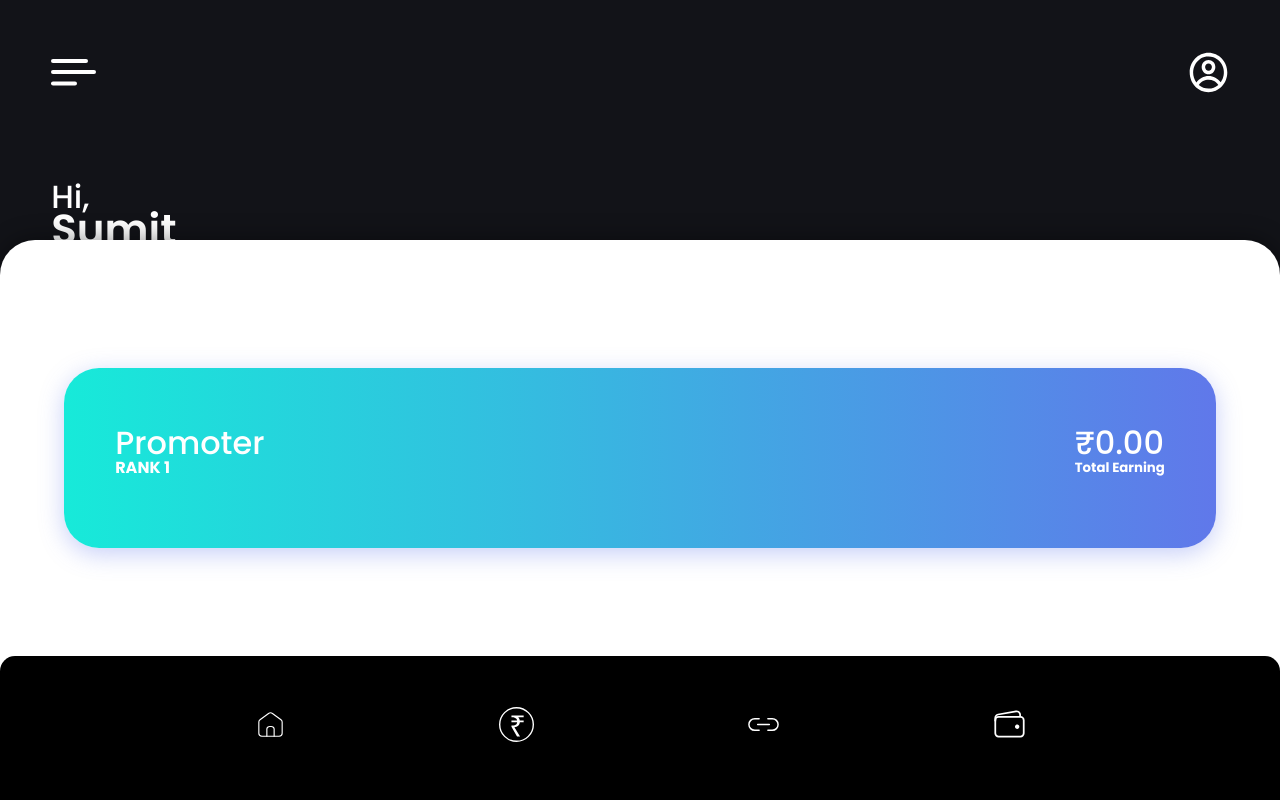
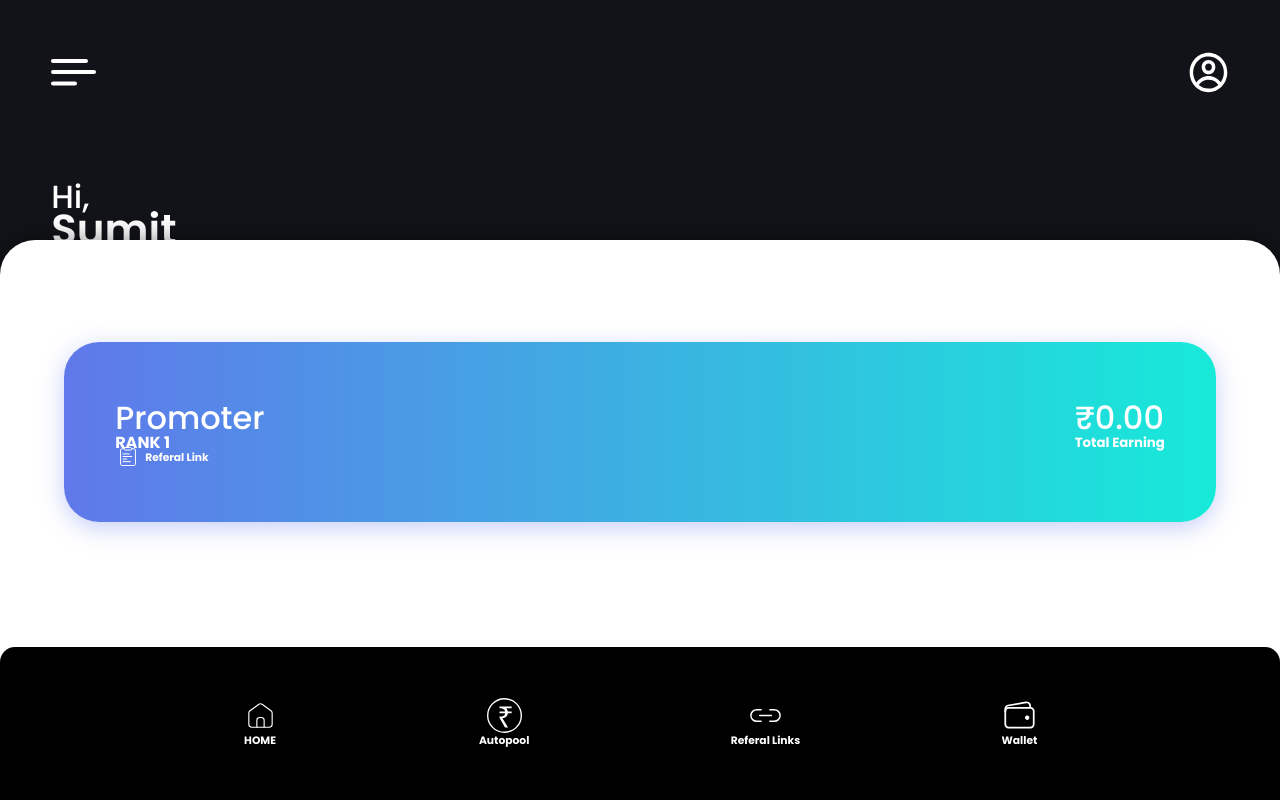
Before and after one commit to Sumit-web1/K9, a React (Create React App) app: page /home in a window 1280 px wide. Shown: the top 800 px of the page. Built offline with nearby package versions, Linux system fonts and the light colour scheme; a web font is replaced by a local one.

Commit message:
Bottom nav Update

```diff
--- a/src/Components/BottomNav.jsx
+++ b/src/Components/BottomNav.jsx
@@ -5,32 +5,44 @@ import { Link } from 'react-router-dom'
 function BottomNav() {
     return (
         <div className='bottomNav'>
-            <Link to={'/home'}>
+            <Link to={'/home'} className='bottom-btn'>
                 <svg xmlns="http://www.w3.org/2000/svg" width="46" height="41" viewBox="0 0 46 41" fill="none">
                     <path d="M11.7548 35.875C9.49692 35.875 7.6665 34.2008 7.6665 32.1337V17.097C7.6665 15.9609 8.23192 14.8847 9.19984 14.1757L20.4449 5.94498C21.1634 5.41469 22.067 5.12451 22.9998 5.12451C23.9327 5.12451 24.8363 5.41469 25.5548 5.94498L36.7979 14.1757C37.7678 14.8847 38.3332 15.9609 38.3332 17.097V32.1337C38.3332 34.2008 36.5028 35.875 34.2449 35.875H11.7548Z" stroke="white" stroke-width="1.5" stroke-linecap="round" stroke-linejoin="round" />
                     <path d="M18.208 35.875V26.4792C18.208 25.573 18.6119 24.704 19.3308 24.0632C20.0497 23.4225 21.0247 23.0625 22.0413 23.0625H23.958C24.9747 23.0625 25.9497 23.4225 26.6686 24.0632C27.3875 24.704 27.7913 25.573 27.7913 26.4792V35.875" stroke="white" stroke-width="1.5" stroke-linecap="round" stroke-linejoin="round" />
                 </svg>
+                <h6>
+                    HOME
+                </h6>
             </Link>
 
-            <Link to={"/autopool"}>
+            <Link to={"/autopool"} className='bottom-btn'>
                 <svg width="38" height="38" viewBox="0 0 38 38" fill="none" xmlns="http://www.w3.org/2000/svg">
                     <circle cx="19" cy="19" r="18.25" stroke="white" stroke-width="1.5" />
                     <path d="M19.576 32L13.528 21.44V20.032H14.232C15.3627 20.032 16.312 19.9253 17.08 19.712C17.8693 19.4987 18.488 19.1467 18.936 18.656C19.384 18.1653 19.6507 17.4933 19.736 16.64H13.528V14.592H19.704C19.5547 13.8027 19.256 13.1627 18.808 12.672C18.36 12.16 17.752 11.7867 16.984 11.552C16.2373 11.3173 15.32 11.2 14.232 11.2H13.528V9.152H26.776V11.2H20.728C21.2187 11.6053 21.624 12.0853 21.944 12.64C22.264 13.1947 22.4667 13.8453 22.552 14.592H26.776V16.64H22.616C22.4667 18.1973 21.8693 19.4133 20.824 20.288C19.8 21.1413 18.4347 21.6853 16.728 21.92L22.84 32H19.576Z" fill="white" />
                 </svg>
+                <h6>
+                    Autopool
+                </h6>
             </Link>
 
-            <Link to={'/referalLink'}>
+            <Link to={'/referalLink'} className='bottom-btn'>
                 <svg xmlns="http://www.w3.org/2000/svg" width="48" height="48" viewBox="0 0 48 48" fill="none">
                     <path d="M16 24H32M18 16H12C9.87827 16 7.84344 16.8429 6.34315 18.3431C4.84285 19.8434 4 21.8783 4 24C4 26.1217 4.84285 28.1566 6.34315 29.6569C7.84344 31.1571 9.87827 32 12 32H18M30 16H36C38.1217 16 40.1566 16.8429 41.6569 18.3431C43.1571 19.8434 44 21.8783 44 24C44 26.1217 43.1571 28.1566 41.6569 29.6569C40.1566 31.1571 38.1217 32 36 32H30" stroke="white" stroke-width="2" stroke-linecap="round" stroke-linejoin="round" />
                 </svg>
+                <h6>
+                    Referal Links
+                </h6>
             </Link>
 
-            <Link to={'/wallet'}>
+            <Link to={'/wallet'} className='bottom-btn'>
                 <svg xmlns="http://www.w3.org/2000/svg" width="40" height="40" viewBox="0 0 40 40" fill="none">
                     <path d="M32.5 11.25H7.5C5.42893 11.25 3.75 12.9289 3.75 15V30C3.75 32.0711 5.42893 33.75 7.5 33.75H32.5C34.5711 33.75 36.25 32.0711 36.25 30V15C36.25 12.9289 34.5711 11.25 32.5 11.25Z" stroke="white" stroke-width="2" stroke-linejoin="round" />
                     <path d="M32.1375 11.25V8.90621C32.1373 8.33138 32.0103 7.76366 31.7654 7.24358C31.5206 6.7235 31.1639 6.26387 30.721 5.89748C30.278 5.5311 29.7597 5.26699 29.2029 5.124C28.6461 4.98101 28.0647 4.96267 27.5 5.07028L6.925 8.58199C6.0315 8.75227 5.22543 9.22901 4.64582 9.92999C4.0662 10.631 3.74938 11.5123 3.75 12.4218V16.25" stroke="white" stroke-width="2" stroke-linejoin="round" />
                     <path d="M28.75 25C28.2555 25 27.7722 24.8534 27.3611 24.5787C26.95 24.304 26.6295 23.9135 26.4403 23.4567C26.2511 22.9999 26.2016 22.4972 26.298 22.0123C26.3945 21.5273 26.6326 21.0819 26.9822 20.7322C27.3319 20.3826 27.7773 20.1445 28.2623 20.048C28.7472 19.9516 29.2499 20.0011 29.7067 20.1903C30.1635 20.3795 30.554 20.7 30.8287 21.1111C31.1034 21.5222 31.25 22.0055 31.25 22.5C31.25 23.163 30.9866 23.7989 30.5178 24.2678C30.0489 24.7366 29.413 25 28.75 25Z" fill="white" />
                 </svg>
+                <h6>
+                    Wallet
+                </h6>
             </Link>
 
 
--- a/src/Components/Dashboard.jsx
+++ b/src/Components/Dashboard.jsx
@@ -66,6 +66,17 @@ function Dashboard() {
               <h5>Total Earning</h5>
             </div>
           </div>
+          <div className='link'>
+            <svg xmlns="http://www.w3.org/2000/svg" width="30" height="31" viewBox="0 0 30 31" fill="none">
+              <path d="M9.28557 5.78573C8.73957 5.78573 7.99919 5.78059 6.81186 5.7793C6.50856 5.77864 6.21558 5.89361 5.9885 6.1024C5.76142 6.3112 5.61605 6.59929 5.57996 6.91201L5.57129 7.0663V21.2053C5.57129 21.5463 5.70173 21.8733 5.93392 22.1144C6.16611 22.3556 6.48102 22.491 6.80938 22.491L19.1903 22.4987C19.4936 22.499 19.7864 22.3837 20.0133 22.1747C20.2401 21.9657 20.3852 21.6775 20.421 21.3647L20.4284 21.2143V7.07144C20.4284 6.73045 20.298 6.40342 20.0658 6.16231C19.8336 5.92119 19.5187 5.78573 19.1903 5.78573H16.7141" stroke="white" stroke-linecap="round" stroke-linejoin="round" />
+              <path d="M8.04736 10.9286H14.2378M8.04736 13.5H16.714M8.04736 16.0714H11.7616M8.04736 18.6429H15.4759M10.5236 4.5H15.4759C15.8043 4.5 16.1192 4.63546 16.3514 4.87658C16.5836 5.1177 16.714 5.44472 16.714 5.78571C16.714 6.12671 16.5836 6.45373 16.3514 6.69485C16.1192 6.93597 15.8043 7.07143 15.4759 7.07143H10.5236C10.1952 7.07143 9.88028 6.93597 9.64809 6.69485C9.4159 6.45373 9.28546 6.12671 9.28546 5.78571C9.28546 5.44472 9.4159 5.1177 9.64809 4.87658C9.88028 4.63546 10.1952 4.5 10.5236 4.5Z" stroke="white" stroke-linecap="round" stroke-linejoin="round" />
+            </svg>
+            <div>
+              <h6>Referal Link</h6>
+
+            </div>
+
+          </div>
         </div>
       </div>
     </div>
--- a/src/Style/BottomNav.css
+++ b/src/Style/BottomNav.css
@@ -13,6 +13,17 @@
     gap: 10px;
 }
 
+.bottom-btn{
+    display: flex;
+    flex-direction: column;
+    justify-content: center;
+    align-items: center;
+    color: #fff;
+    text-decoration: none;
+    font-family: Poppins;
+    font-weight: 400;
+}
+
 .bottomNav svg{
     width: 35px;
     height: 35px;
--- a/src/Style/Dashboard.css
+++ b/src/Style/Dashboard.css
@@ -69,7 +69,7 @@
   position: absolute;
   width: 100%;
   min-height: 100vh;
-  padding: 10vw 5vw;
+  padding: 8vw 5vw;
   margin-top: 30vh;
   background-color: #fff;
   border-radius: 35px;
@@ -82,8 +82,11 @@
   padding: 4vw;
   line-height: 0.08;
   border-radius: 35px;
-  background: linear-gradient(to right, #17ead9, #6078ea);
+  background: linear-gradient(to left, #17ead9, #6078ea);
   box-shadow: 0 6px 25px #6077ea5a;
+  display: flex;
+  flex-direction: column;
+  justify-content: space-between;
 }
 
 .main-card h1 {
@@ -94,3 +97,8 @@
   font-weight: 400;
   line-height: normal;
 }
+
+.main-card .link{
+  display: flex;
+  align-items: center;
+}
```
